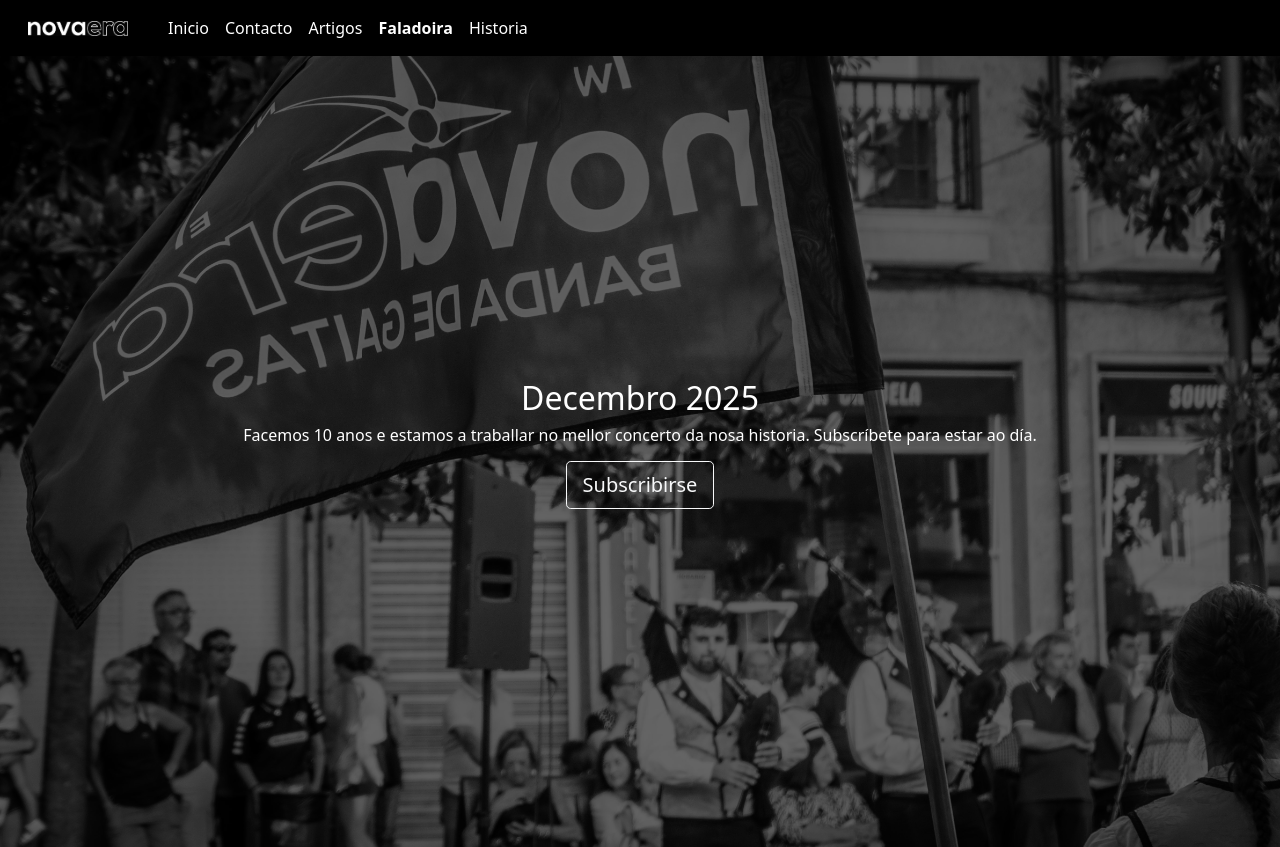
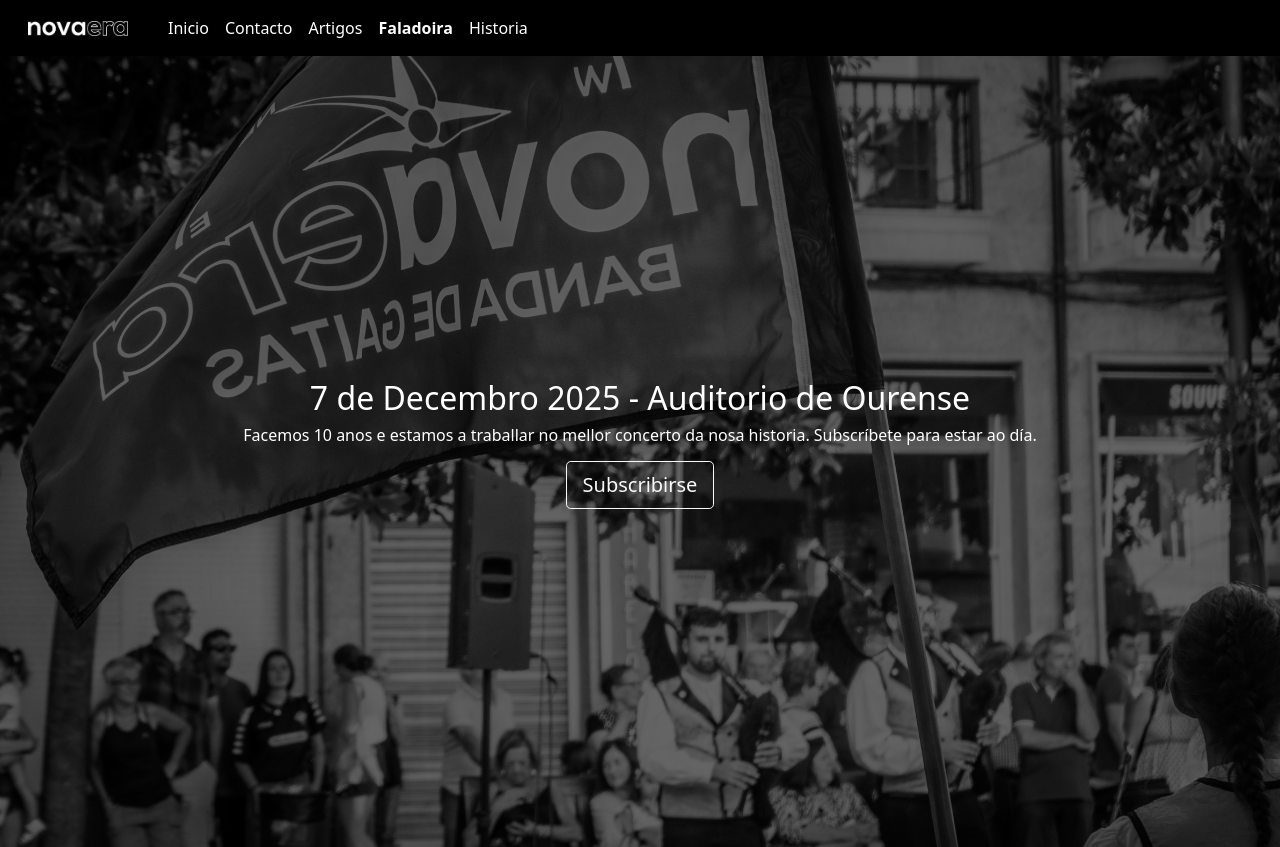
Before and after one commit to paquinho89/novaera, a Django app: page / in a window 1280 px wide. Shown: the top 847 px of the page. Run offline with Django 3.2, Linux system fonts and the light colour scheme; some libraries are stand-ins or nearby versions.

Commit message:
Update home_page.html

```diff
--- a/NovaEra/templates/home_page.html
+++ b/NovaEra/templates/home_page.html
@@ -58,7 +58,7 @@
           <div class="mask" style="background-color: rgba(0, 0, 0, 0.6); width: 100%;">
             <div class="d-flex justify-content-center align-items-center h-100">
               <div class="text-white text-center">
-                <h2>Decembro 2025</strong></h2>
+                <h2>7 de Decembro 2025 - Auditorio de Ourense</strong></h2>
                 <h6>Facemos 10 anos e estamos a traballar no mellor concerto da nosa historia. Subscríbete para estar ao día.</h6>
                 <a class="btn btn-outline-light btn-lg m-2" href="#footer" role="button">Subscribirse</a>
                 <!--<ul class="list-unstyled">
```
